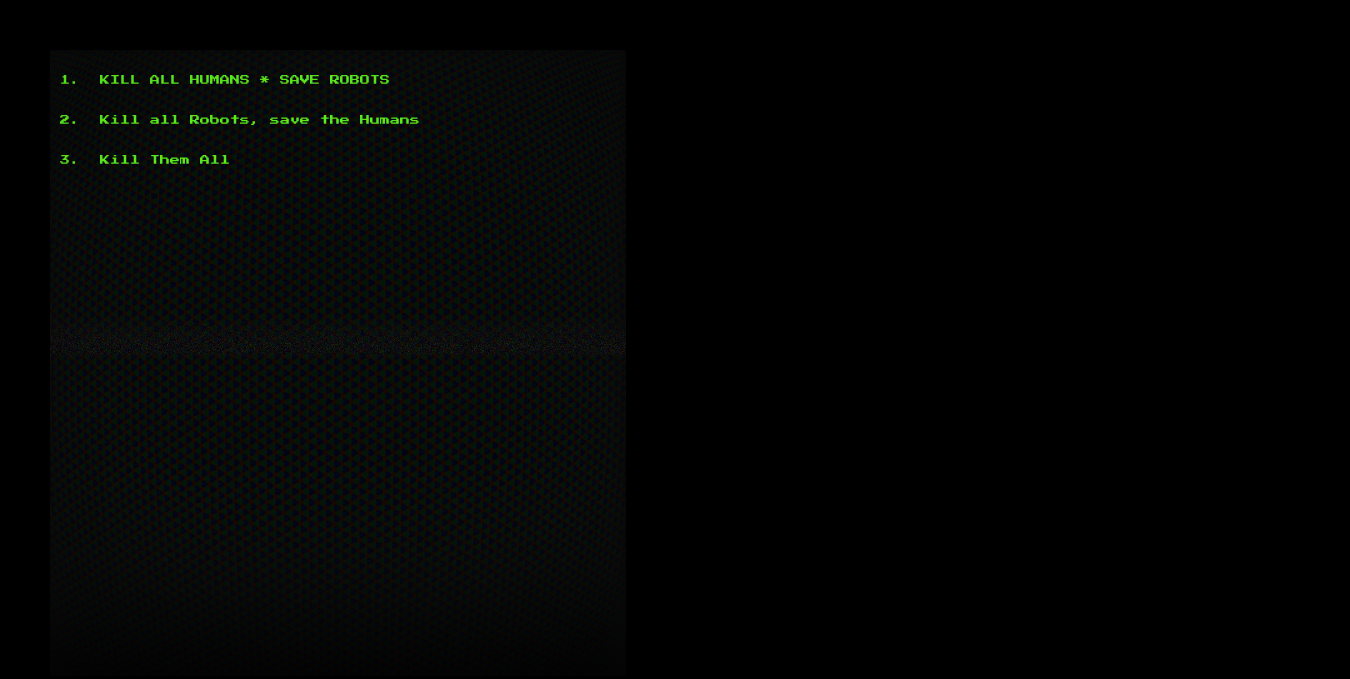
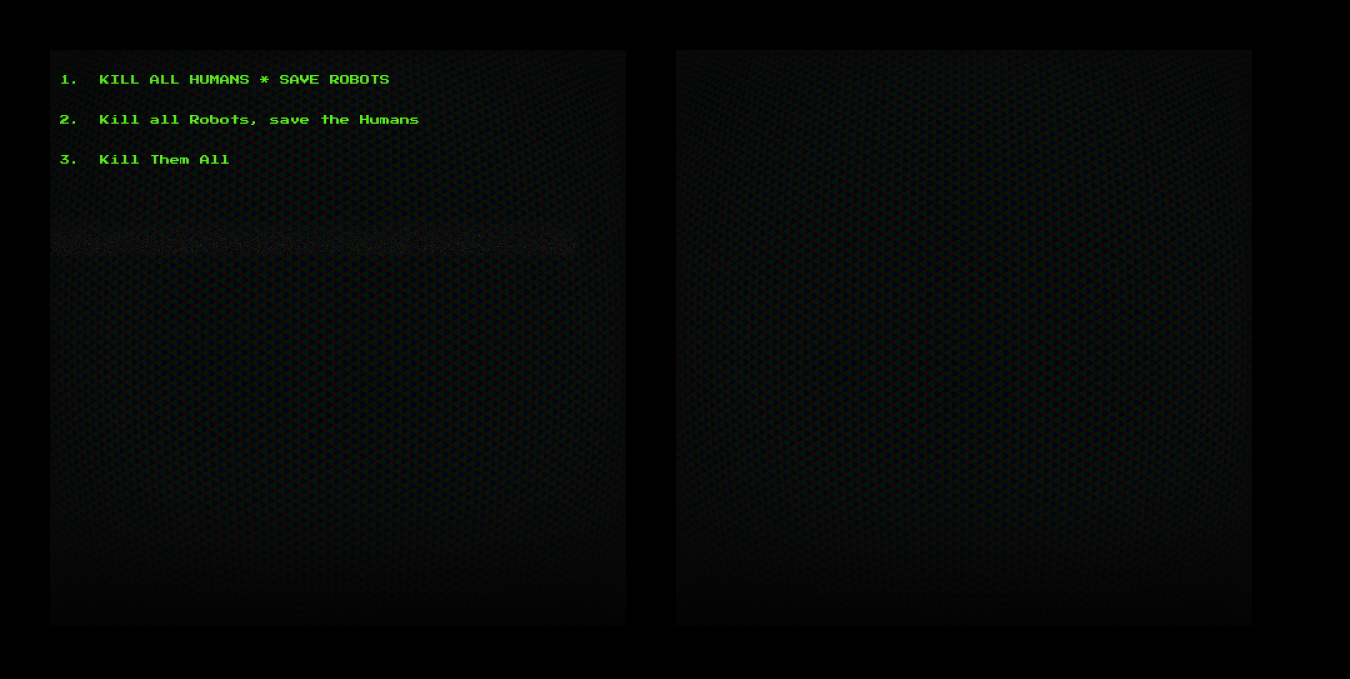
Before and after one commit to mojiferous/humanoid-must-not-escape, a plain HTML site: page index.html in a window 1280 px wide. Shown: the whole page, 1350 px wide, since content can reach past the window. Drawn offline with Linux system fonts and the light colour scheme.

Commit message:
added second "screen" to game for information, fixed Firefox click and rendering issues

```diff
--- a/index.html
+++ b/index.html
@@ -38,8 +38,12 @@
     </div>
   </div>
 
-  <div id="crt">
-    <div id="scan"></div>
+  <div id="crt1" class="crt-screen">
+    <div class="scan"></div>
+  </div>
+
+  <div id="crt2" class="crt-screen">
+    <div class="scan"></div>
   </div>
 
   <div style="display: none" class="hidden">
--- a/js/app.js
+++ b/js/app.js
@@ -21,7 +21,7 @@ var gTotalHeight = 18;
 //this determines the current human/robot animations, preventing the UI firing while moves are animated
 var numAnimations = 0;
 //this determines the current background y position of the scanline
-var scanTop = 0;
+var scanTop = [0, 500];
 
 //the following variables affect gameplay
 
@@ -60,13 +60,13 @@ var t;
       //handle clicks on the board
       $('#board-canvas').click(function(e) {
         if(numAnimations == 0 && gameInPlay) {
-          gCanvas.handleClick(e.offsetX, e.offsetY, activeTool);
+          gCanvas.handleClick((e.offsetX || e.clientX - $(e.target).offset().left), (e.offsetY || e.clientY - $(e.target).offset().top), activeTool);
         }
       });
       //handle clicks on the UI
       $('#ui-canvas').click(function(e) {
         if(gameInPlay) {
-          gUICanvas.handleClick(e.offsetX, (e.offsetY));
+          gUICanvas.handleClick((e.offsetX || e.clientX - $(e.target).offset().left), (e.offsetY || e.clientY - $(e.target).offset().top));
         }
       });
 
@@ -284,12 +284,21 @@ function handleTick() {
   }
 
   //move the crt scanline every tick
-  scanTop = scanTop-5;
+  $('.scan').each(function(index){
+    scanTop[index] = scanTop[index] - 5;
 
-  if(scanTop < -64) {
-    scanTop = 690;
-  }
-  $('#scan').css('background-position', '0px '+scanTop+'px');
+    if(scanTop[index] < -64) {
+      scanTop[index] = 640;
+    }
+
+    var backgroundPos = $(this).css('background-position').split(' ');
+    if(index == 0 && navigator.userAgent.toLowerCase().indexOf('firefox') > -1) {
+      //because firefox has issues with background-position compared to webkit, break the background position here, so the scan line looks alright.
+      backgroundPos[0] = '50px';
+    }
+    $(this).css('background-position', backgroundPos[0] + ' ' + scanTop[index]+'px');
+  });
+
   t = setTimeout('handleTick()', 50);
 }
 
--- a/sass/main.scss
+++ b/sass/main.scss
@@ -9,10 +9,15 @@
 @import "base";
 $screenSize: 576px;
 
-@mixin screen-pos($marg) {
+@mixin screen-pos($margLeft, $margRight: 0) {
   position: absolute;
-  left: $marg;
-  top: $marg;
+  left: $margLeft;
+  @if $margRight == 0 {
+    top: $margLeft;
+  } @else {
+    top: $margRight;
+  }
+
 }
 
 body {
@@ -47,15 +52,15 @@ a {
   left: 0px;
 }
 
-#control {
+#controls {
   pointer-events: none;
 }
 
 .control-overlay {
   @include screen-pos(50px);
   padding: 10px;
-  width: 100%;
-  height: 100%;
+  width: $screenSize;
+  height: $screenSize + 50px;
   background-color: #000;
   pointer-events: none;
   line-height: 40px;
@@ -72,27 +77,38 @@ a {
   }
 }
 
-#crt {
+.crt-screen {
   background-image: url(../images/crt2.png);
-  background-size: $screenSize ($screenSize + 50px);
+  background-size: $screenSize $screenSize;
   opacity: .3;
-  @include screen-pos(50px);
   display: block;
   width: $screenSize;
-  height: $screenSize + 50px;
+  height: $screenSize;
   overflow: hidden;
   pointer-events: none;
-  #scan {
+  .scan {
     position: relative;
     top: 0px;
     left: 0px;
     width: $screenSize;
-    height: $screenSize + 50px;
+    height: $screenSize;
     display: block;
     background-image: url(../images/scan.png);
     background-size: $screenSize 64px;
     background-position: 0px 0px;
     background-repeat: no-repeat;
     pointer-events: none;
+    background-attachment: fixed;
   }
 }
+
+#crt1 {
+  @include screen-pos(50px);
+}
+
+#crt2 {
+  @include screen-pos(676px, 50px);
+  .scan {
+    background-position: 676px 500px;
+  }
+}
```
Also changed, not shown: css/main.css.
